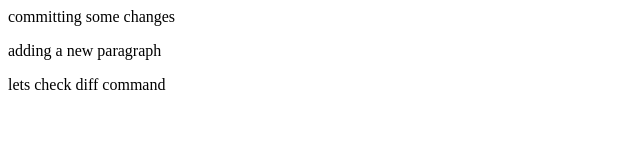
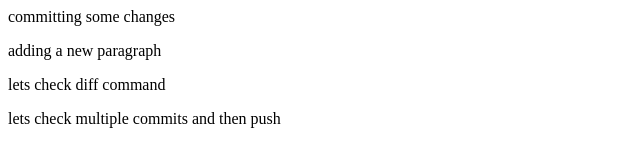
Before and after one commit to aditigoyal98/my-project, a plain HTML site: page index.html in a window 1280 px wide. Shown: the whole page, without its empty margins (0-640 px from the left). Drawn offline with Linux system fonts and the light colour scheme.

Commit message:
checking multiple commits

```diff
--- a/index.html
+++ b/index.html
@@ -11,5 +11,7 @@
     <p>adding a new paragraph</p>
 
     <p>lets check diff command</p>
+
+    <p>lets check multiple commits and then push</p>
 </body>
 </html>
```
